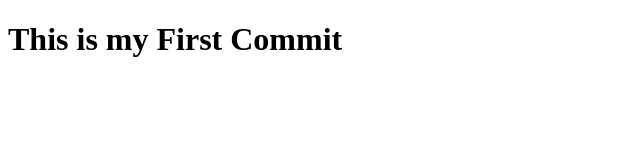
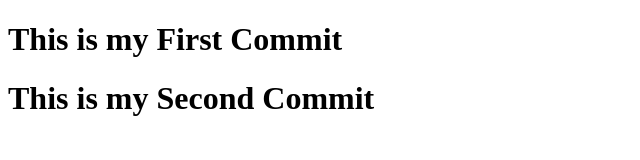
Before and after one commit to Pranav774105/Shraddha, a plain HTML site: page Index.html in a window 1280 px wide. Shown: the whole page, without its empty margins (0-640 px from the left). Drawn offline with Linux system fonts and the light colour scheme.

Commit message:
second commit

```diff
--- a/Index.html
+++ b/Index.html
@@ -7,5 +7,6 @@
 </head>
 <body>
     <h1>This is my First Commit</h1>
+    <h1>This is my Second Commit</h1>
 </body>
 </html>
```
Also changed, not shown: New.txt (added).
